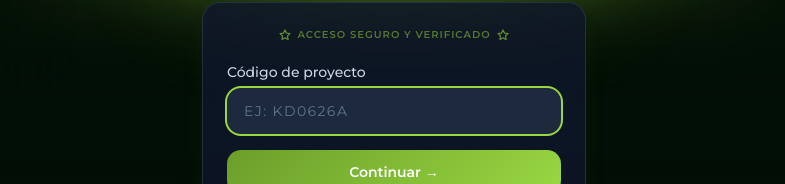
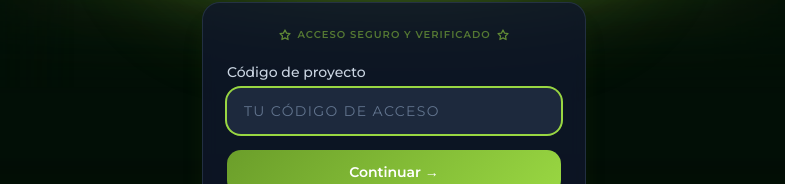
Before and after one commit to BryanF-Design/BryanF-Access, a Next.js app: page / in a window 1280 px wide. Shown: the part 165-349 px from the top of the page, without its empty margins (246-1031 px from the left). Built offline with nearby package versions, Linux system fonts and the light colour scheme.

Commit message:
FIX DE SEGURIDAD

```diff
--- a/app/admin/page.tsx
+++ b/app/admin/page.tsx
@@ -407,7 +407,7 @@ export default function AdminPage() {
                     onChange={(e) =>
                       setForm({ ...form, id: e.target.value.toUpperCase() })
                     }
-                    placeholder="Ej: KD0626A"
+                    placeholder="Código único del proyecto"
                     required
                     maxLength={12}
                     className="w-full bg-slate-800/60 border border-slate-600/60 text-white placeholder-slate-500 rounded-xl px-4 py-2.5 text-sm focus:outline-none focus:ring-2 focus:ring-green-500 transition uppercase tracking-widest"
@@ -423,7 +423,7 @@ export default function AdminPage() {
                     onChange={(e) =>
                       setForm({ ...form, display_name: e.target.value })
                     }
-                    placeholder="Ej: Koi Arquitectura"
+                    placeholder="Nombre del cliente o empresa"
                     required
                     className="w-full bg-slate-800/60 border border-slate-600/60 text-white placeholder-slate-500 rounded-xl px-4 py-2.5 text-sm focus:outline-none focus:ring-2 focus:ring-green-500 transition"
                   />
@@ -438,7 +438,7 @@ export default function AdminPage() {
                     onChange={(e) =>
                       setForm({ ...form, keywords: e.target.value })
                     }
-                    placeholder="koiarquitectura.com, koi arquitectura"
+                    placeholder="dominio.com, nombre alternativo"
                     required
                     className="w-full bg-slate-800/60 border border-slate-600/60 text-white placeholder-slate-500 rounded-xl px-4 py-2.5 text-sm focus:outline-none focus:ring-2 focus:ring-green-500 transition"
                   />
--- a/app/page.tsx
+++ b/app/page.tsx
@@ -225,7 +225,7 @@ export default function Home() {
                     type="text"
                     value={idInput}
                     onChange={(e) => setIdInput(e.target.value.toUpperCase())}
-                    placeholder="Ej: KD0626A"
+                    placeholder="Tu código de acceso"
                     required
                     autoFocus
                     autoComplete="off"
@@ -293,7 +293,7 @@ export default function Home() {
                     type="text"
                     value={verifyInput}
                     onChange={(e) => setVerifyInput(e.target.value)}
-                    placeholder="Ej: koiarquitectura.com o Mi Empresa"
+                    placeholder="Tu dominio o nombre de empresa"
                     required
                     autoFocus
                     autoComplete="off"
```
